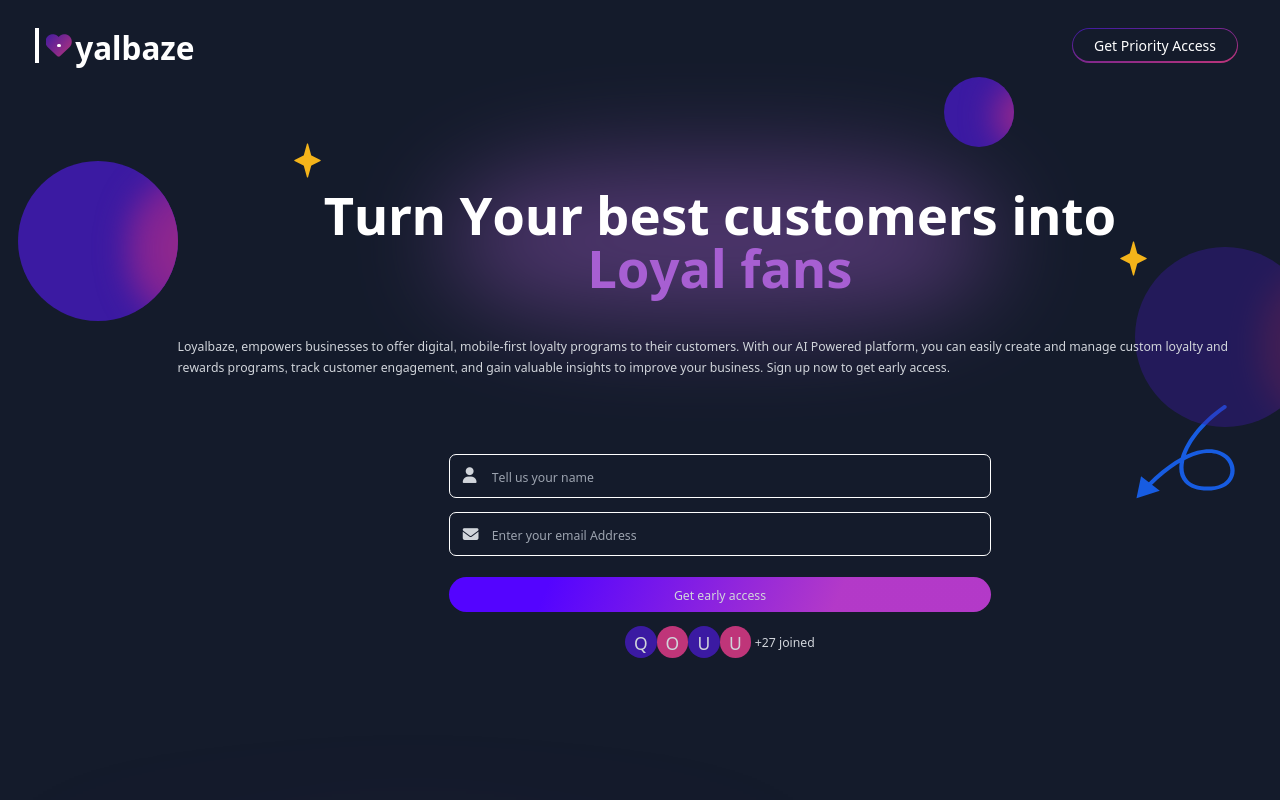
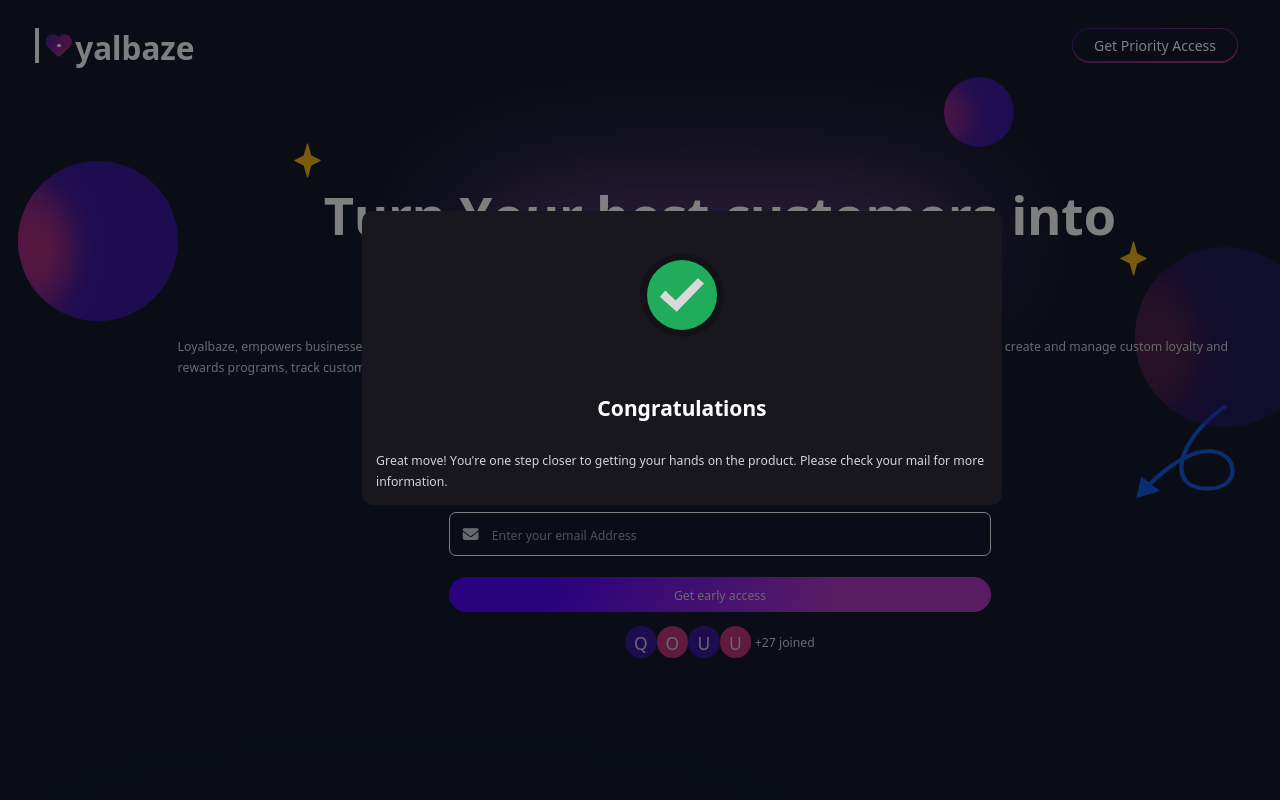
Before and after one commit to OlusanyaAyomide/Yalbase-website, a React (Vite) app: page / in a window 1280 px wide. Both pictures are taken after a click on the button "Get early access". Shown: the top 800 px of the page. Built offline with nearby package versions, Linux system fonts and the light colour scheme.

Commit message:
deploy-07-commit

```diff
--- a/src/App.jsx
+++ b/src/App.jsx
@@ -1,17 +1,19 @@
 import Footer from "./component/Footer"
 import Header from "./component/Header"
 import Hero from "./component/Hero"
-import LowerBody from "./component/LowerBody"
 import Lower from "./component/Lower"
+import PopUp from "./component/PopUp"
+import { useState } from "react"
 function App() {
 
-
+  const [ispoppedUp,setisPoppedUp] = useState(false)
   return (
     <div className="text-white" >
      <Header/>
-     <Hero/>
+     <Hero setisPoppedUp = {setisPoppedUp}/>
      <Lower/>
-     <Footer/>
+     <Footer />
+     {ispoppedUp && <PopUp setIsPoppedUp={setisPoppedUp}/>}
     </div>
   )
 }
--- a/src/component/Footer.jsx
+++ b/src/component/Footer.jsx
@@ -3,7 +3,8 @@ import { FooterText } from './xAnimation'
 export default function Footer() {
   return (
     <section className='flex md:flex-row  flex-col items-center cont py-3 text-xs text-gray-300 border-t border-gray-200/50'>
-        <div className='w-full md:w-4/12  pr-4 flex items-center'>
+      <div className='md:hidden'>
+      <div className='w-full md:w-4/12  pr-4 flex items-center'>
             <span className='fa fa-home mr-4'></span>
             <p >{FooterText}</p>
         </div>
@@ -11,9 +12,12 @@ export default function Footer() {
         <p className=''>Loyalbaze is almost here</p>
         <p className='fa fa-phone mr-2 text-xs'>+234 903 618 9485</p>
         </div>
-            <div className='border-b border-gray-200/50 mx-16'>
-
-        </div>
+      </div>
+       <div className='justify-between mx-2 hidden md:flex w-full'>
+       <p >{FooterText}</p>
+       <p className=''>Loyalbaze is almost here</p>
+      <p className='fa fa-phone mr-2 text-xs'>+234 903 618 9485</p>
+       </div>
     </section>
   )
 }
--- a/src/component/FormInput.jsx
+++ b/src/component/FormInput.jsx
@@ -1,7 +1,7 @@
 import React from 'react'
 import { iconText } from './xAnimation'
 
-export default function FormInput() {
+export default function FormInput({setIsPoppedUp}) {
   const icons = iconText.map((item,key)=>{
     console.log(key)
     return(<span className={`${key === 0 || key === 2?"bg-myblue":"bg-mypink"} rounded-full text-xl flex items-center justify-center h-9 w-9 relative right-${key}`} key={key}>{item}</span>)
@@ -17,7 +17,7 @@ export default function FormInput() {
             <span className='absolute left-4 text-lg top-[23%] fa fa-envelope outline-none '></span>
         </div>
         <div className='my-6'>
-            <button className='block py-2 w-full rounded-[200px] button-grad'>Get early access</button>
+            <button className='block py-2 w-full rounded-[200px] button-grad' onClick={()=>{setIsPoppedUp(true)}}>Get early access</button>
             <div className='mt-2 flex justify-center py-2 w-full items-center' >
               {icons}
               <span className='ml-1'>+27 joined</span>
--- a/src/component/Hero.jsx
+++ b/src/component/Hero.jsx
@@ -5,7 +5,7 @@ import FormInput from './FormInput'
 import line from "../assets/line.svg"
 import star from "../assets/star.svg"
 
-export default function Hero() {
+export default function Hero({setisPoppedUp}) {
   return (
     <section className='pt-4  cont relative overflow-hidden pb-32  '>
     <div className='h-[70px] w-[70px]  mr-[15%] md:mr-[20%] ml-auto mb-4'>
@@ -30,7 +30,7 @@ export default function Hero() {
         <div className='md:ml-[160px]  relative  text-gray-300 text-sm mt-4 mb-4 leading-6'>
             <img src={line} alt="img"  className='absolute right-4 md:right-8 top-40 md:top-20 -z-10 opacity-50 md:opacity-100'/>
             <p>{Text}</p>
-            <FormInput/>
+            <FormInput setIsPoppedUp={setisPoppedUp}/>
         </div>
         <div className='absolute h-[180px] -z-10 w-[180px] rounded-full -right-10 top-[25%] opacity-40 md:opacity:100 sm-shadow'> <Balls/></div>
     </section>
--- /dev/null
+++ b/src/component/PopUp.jsx
@@ -0,0 +1,32 @@
+import React,{useEffect} from 'react'
+import check from "../assets/Check.svg"
+import { popUptext } from './xAnimation'
+export default function PopUp({setIsPoppedUp}) {
+
+    useEffect(()=>{
+        setTimeout(()=>{
+            setIsPoppedUp(false)
+        },4000)
+    })
+  return (
+    <div className='fixed inset-0 h-[100vh] w-[100vw] bg-[black]/50 flex items-center justify-center'>
+            <div className='w-8/12 md:w-7/12 lg:w-6/12 rounded-xl p-4 md:ml-24 md:mb-24 bg-[#18171E] '>
+                <div className='py-8 flex items-center justify-center'>
+                    <div className='rounded-full p-2 bg-[black]/20'>
+                        <div  className='flex items-center justify-center h-20 w-20 bg-[#20AC5B] rounded-full overflow-hidden'>
+                            <img src={check} alt="" />
+                        </div>
+                    </div>
+                </div>
+                <div className='mt-8'>
+                    <h1 className='text-center text-2xl font-bold'>Congratulations</h1>
+                    <div className='pt-8'>
+                        <p className='text-gray-300 text-sm leading-6'>
+                            {popUptext}
+                        </p>
+                    </div>
+                </div>
+        </div>
+    </div>
+  )
+}
--- a/src/component/xAnimation.jsx
+++ b/src/component/xAnimation.jsx
@@ -8,7 +8,7 @@ export const BallAnimation ={
         left:"100%",
         transition:{
             ease:"linear",
-            duration:10,
+            duration:6,
             repeat:Infinity,
             repeatDelay:1,
 
@@ -28,3 +28,4 @@ in touch Immediately!`
 export const iconText=[
     "Q","O","U","U"
 ]
+export const popUptext = "Great move! You're one step closer to getting your hands on the product. Please check your mail for more information."
```
Also changed, not shown: src/assets/Check.svg (added).
